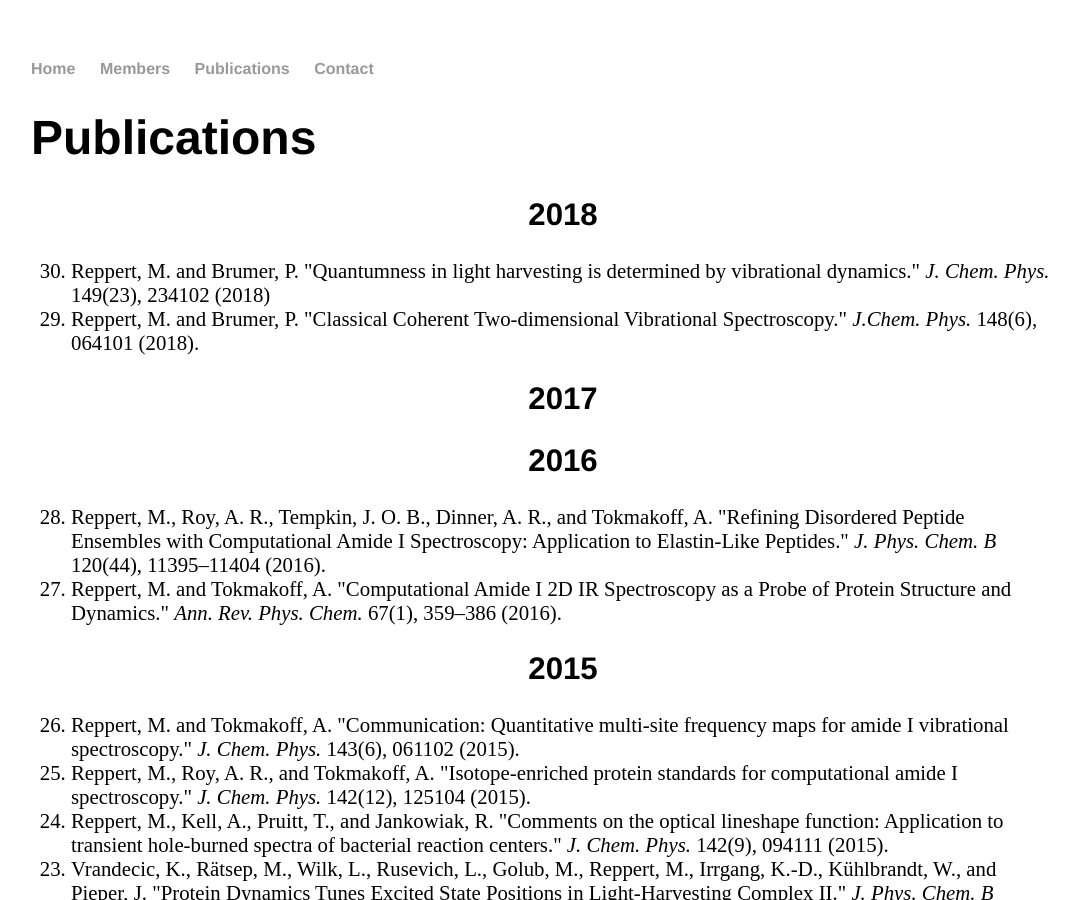
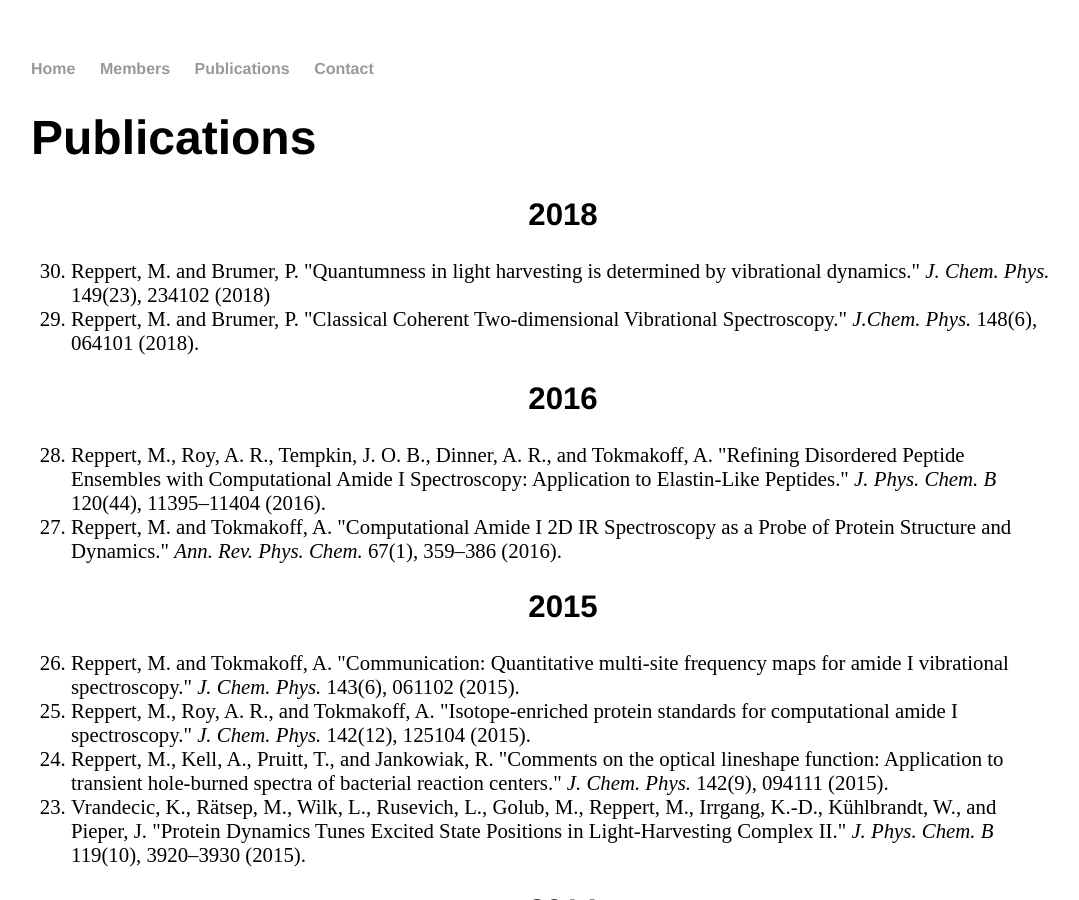
Before and after one commit to mreppert/mreppert.github.io, a Jekyll site: the page built from publications/index.html, in a window 1280 px wide and 900 px high. Shown: the whole window, without its empty margins (97-1176 px from the left). Built offline with Jekyll 4.4.1, drawn with Linux system fonts in a browser that asks for light colours.

Commit message:
Update index.html

```diff
--- a/publications/index.html
+++ b/publications/index.html
@@ -22,7 +22,6 @@ h2 {
   <h2>2018</h2>
   <li>Reppert, M. and Brumer, P. "Quantumness in light harvesting is determined by vibrational dynamics." <i>J. Chem. Phys.</i> 149(23), 234102 (2018)</li>
   <li>Reppert, M. and Brumer, P. "Classical  Coherent  Two-dimensional  Vibrational  Spectroscopy." <i>J.Chem. Phys.</i> 148(6), 064101 (2018).</li>
-  <h2>2017</h2>
   <h2>2016</h2>
   <li>Reppert, M., Roy, A. R., Tempkin, J. O. B., Dinner, A. R., and Tokmakoff, A. "Refining Disordered Peptide Ensembles with Computational Amide I Spectroscopy: Application to Elastin-Like Peptides." <i>J. Phys. Chem. B</i> 120(44), 11395–11404 (2016).</li>
   <li>Reppert, M. and Tokmakoff, A. "Computational Amide I 2D IR Spectroscopy as a Probe of Protein Structure and Dynamics." <i>Ann. Rev. Phys. Chem.</i> 67(1), 359–386 (2016).</li>
```
